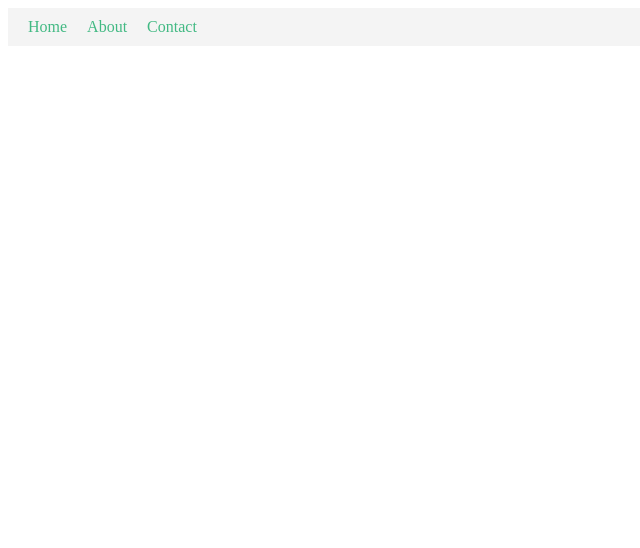
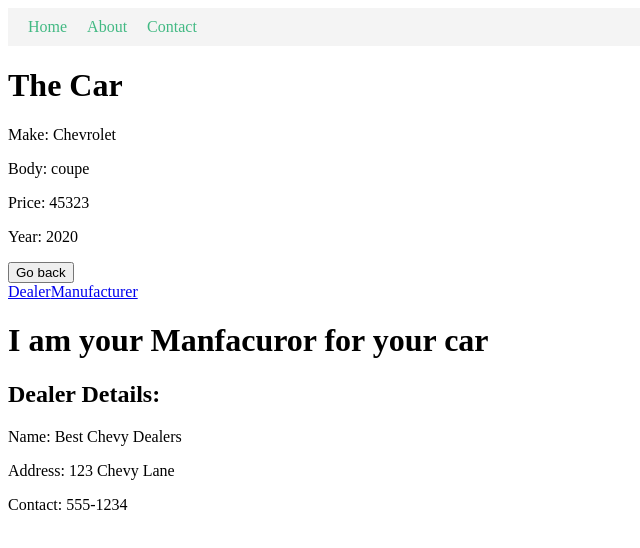
Before and after one commit to shivapabbu1/Vue_tutorial, a Vue app: page /car/1/manufacturer in a window 1280 px wide. Before the commit this address had no page. Shown: the top 548 px of the page, without its empty margins (0-640 px from the left). Built offline with nearby package versions, Linux system fonts and the light colour scheme.

Commit message:
dynamic routes

```diff
--- a/package.json
+++ b/package.json
@@ -11,7 +11,11 @@
     "component_pabbu": "^0.1.0",
     "component-shiva": "^0.1.0",
     "core-js": "^3.8.3",
+    "pabbu_components": "^0.1.0",
+    "shivapabbu1_comp": "^0.1.0",
+    "shivapabbu1_lib": "^0.1.0",
     "vue": "^3.2.13",
+    "vue-component-sp": "^1.0.0",
     "vue-router": "^4.4.0"
   },
   "devDependencies": {
--- a/src/App.vue
+++ b/src/App.vue
@@ -16,7 +16,9 @@
 
 <script>
 
+
 export default {
+
   name: 'App',
 
 };
--- /dev/null
+++ b/src/components/CarView.vue
@@ -0,0 +1,39 @@
+<script setup>
+import {RouterLink, RouterView, useRoute} from "vue-router"
+import {onMounted,ref} from "vue"
+import Cars from "../../src/data.json";
+import router from "@/router";
+
+const route = useRoute()
+
+const car = ref(null)
+const {id} = route.params
+
+onMounted(() => {
+   const c = Cars.find(c => c.id === parseInt(id));
+   car.value = c
+})
+
+</script>
+
+<template>
+    <div class="container">
+        <div v-if="car">
+            <h1>The Car</h1>
+            <p>Make: {{car.make}}</p>
+            <p>Body: {{car.body}}</p>
+            <p>Price: {{car.price}}</p>
+            <p>Year: {{car.year}}</p>
+            <button @click="router.back()">Go back</button>
+      <div>
+        <router-link :to="`${route.path}/dealer`">Dealer</router-link>
+        <router-link :to="`${route.path}/manufacturer`">Manufacturer</router-link>
+      </div>
+      <router-view></router-view>
+        </div>
+        <div v-else>
+            <h1>Car not found</h1>
+
+        </div>
+    </div>
+</template>
--- /dev/null
+++ b/src/components/DealerView.vue
@@ -0,0 +1,35 @@
+<script setup>
+import { useRoute } from 'vue-router';
+import { ref, onMounted } from 'vue';
+import Cars from '../../src/data.json';
+
+const route = useRoute();
+const car = ref(null);
+
+onMounted(() => {
+  const carId = parseInt(route.params.id);
+  car.value = Cars.find(c => c.id === carId);
+});
+</script>
+
+<template>
+  <main v-if="car">
+    <h1>I am your Dealer for your car</h1>
+
+    <div class="dealer-details">
+      <h2>Dealer Details:</h2>
+      <p>Name: {{ car.dealer.name }}</p>
+      <p>Address: {{ car.dealer.address }}</p>
+      <p>Contact: {{ car.dealer.contact }}</p>
+    </div>
+  </main>
+  <div v-else>
+    <h1>Car not found</h1>
+  </div>
+</template>
+
+<style scoped>
+.car-details, .dealer-details {
+  margin-bottom: 20px;
+}
+</style>
--- a/src/components/HomeApp.vue
+++ b/src/components/HomeApp.vue
@@ -1,21 +1,75 @@
 <template>
-    <div>
-<h1>hello home</h1>
- <MyButton>PLEASE CLICK</MyButton>
+  <main>
+    <h1>Hello Home</h1>
+    <label for="make-select">Make:</label>
+    <select id="make-select" v-model="make" @change="handleChange" >
+      <option selected="All">All</option>
+      <option value="Chevrolet">Chevy</option>
+      <option value="Porsche">Porsche</option>
+      <option value="Audi">Audi</option>
+    </select>
+    <div class="cards">
+      <div class="card" v-for="car in cars" :key="car.id" @click="router.push(`/car/${car.id}`)">
+        <h1>{{ car.make }}</h1>
+        <p>${{ car.price }}</p>
+      </div>
     </div>
+  </main>
 </template>
 
-<script>
-import {MyButton} from "component_pabbu"
-    export default {
+<script setup>
+import { ref, onMounted, watch } from 'vue';
+import { useRouter, useRoute } from 'vue-router';
+import CarsData from '../../src/data.json';
 
-        name:'HomeApp',
-        components:{
-            MyButton,
-        }
-    }
+const cars = ref(CarsData);
+const router = useRouter();
+const route = useRoute();
+const make = ref('');
+
+// Handle selection change
+const handleChange = () => {
+  router.push({ query: { make: make.value  }});
+};
+
+
+watch(make,()=>{
+  if(make.value) return cars.value=CarsData
+  else{
+    cars.value =CarsData.filter(c => c.make ===make.value)
+  }
+});
+
+onMounted(() => {
+
+  make.value = route.query.make ;
+
+});
 </script>
 
-<style lang="scss" scoped>
+<style scoped>
+.cards {
+  display: flex;
+  width: 1000px;
+  flex-wrap: wrap;
+  margin-top: 50px;
+  justify-content: center;
+}
 
+.card {
+  box-shadow: 1px 1px 10px rgba(0, 0, 0, 0.207);
+  padding: 15px;
+  width: 150px;
+  margin-right: 15px;
+  cursor: pointer;
+  margin-bottom: 20px;
+}
+
+.links {
+  padding: 20px;
+}
+
+.links a {
+  margin: 0 5px;
+}
 </style>
--- /dev/null
+++ b/src/components/ManfacturorView.vue
@@ -0,0 +1,35 @@
+<script setup>
+import { useRoute } from 'vue-router';
+import { ref, onMounted } from 'vue';
+import Cars from '../../src/data.json';
+
+const route = useRoute();
+const car = ref(null);
+
+onMounted(() => {
+  const carId = parseInt(route.params.id);
+  car.value = Cars.find(c => c.id === carId);
+});
+</script>
+
+<template>
+  <main v-if="car">
+    <h1>I am your Manfacuror for your car</h1>
+
+    <div class="dealer-details">
+      <h2>Dealer Details:</h2>
+      <p>Name: {{ car.dealer.name }}</p>
+      <p>Address: {{ car.dealer.address }}</p>
+      <p>Contact: {{ car.dealer.contact }}</p>
+    </div>
+  </main>
+  <div v-else>
+    <h1>Car not found</h1>
+  </div>
+</template>
+
+<style scoped>
+.car-details, .dealer-details {
+  margin-bottom: 20px;
+}
+</style>
--- /dev/null
+++ b/src/data.json
@@ -0,0 +1,110 @@
+[
+    {
+        "id": 1,
+        "make": "Chevrolet",
+        "body": "coupe",
+        "price": 45323,
+        "year": 2020,
+        "dealer": {
+      "name": "Best Chevy Dealers",
+      "address": "123 Chevy Lane",
+      "contact": "555-1234"
+    }
+    },
+    {
+        "id": 2,
+        "make": "Buick",
+        "body": "sedan",
+        "price": 25422,
+        "year": 2016,
+        "dealer": {
+            "name": "Porsche Excellence",
+            "address": "456 Porsche Blvd",
+            "contact": "555-5678"
+          }
+    },
+    {
+        "id": 3,
+        "make": "Porsche",
+        "body": "SUV",
+        "price": 77693,
+        "year": 2018,
+        "dealer": {
+            "name": "Porsche Excellence",
+            "address": "456 Porsche Blvd",
+            "contact": "555-5678"
+          }
+    },
+    {
+        "id": 5,
+        "make": "Audi",
+        "body": "SUV",
+        "price": 12242,
+        "year": 2011,
+        "dealer": {
+            "name": "Audi Specialists",
+            "address": "789 Audi Ave",
+            "contact": "555-9101"
+          }
+    },
+    {
+        "id": 6,
+        "make": "Chevrolet",
+        "body": "coupe",
+        "price": 145323,
+        "year": 2023,
+        "dealer": {
+      "name": "Best Chevy Dealers",
+      "address": "123 Chevy Lane",
+      "contact": "555-1234"
+    }
+    },
+    {
+        "id": 7,
+        "make": "Chevrolet",
+        "body": "SUV",
+        "price": 434,
+        "year": 2003,
+        "dealer": {
+      "name": "Best Chevy Dealers",
+      "address": "123 Chevy Lane",
+      "contact": "555-1234"
+    }
+    },
+    {
+        "id": 8,
+        "make": "Porsche",
+        "body": "Coupe",
+        "price": 277693,
+        "year": 2023,
+        "dealer": {
+            "name": "Porsche Excellence",
+            "address": "456 Porsche Blvd",
+            "contact": "555-5678"
+          }
+    },
+    {
+        "id": 9,
+        "make": "Audi",
+        "body": "sedan",
+        "price": 82242,
+        "year": 2019,
+        "dealer": {
+            "name": "Audi Specialists",
+            "address": "789 Audi Ave",
+            "contact": "555-9101"
+          }
+    },
+    {
+        "id": 10,
+        "make": "Chevrolet",
+        "body": "coupe",
+        "price": 45323,
+        "year": 2020,
+        "dealer": {
+      "name": "Best Chevy Dealers",
+      "address": "123 Chevy Lane",
+      "contact": "555-1234"
+    }
+    }
+]
--- a/src/main.js
+++ b/src/main.js
@@ -1,13 +1,8 @@
-// src/main.js
 import { createApp } from 'vue';
 import App from './App.vue';
 import router from './router/index';
 
-
-
 const app = createApp(App);
-
-
 
 app.use(router);
 app.mount('#app');
--- a/vue.config.js
+++ b/vue.config.js
@@ -1,8 +1,5 @@
 const { defineConfig } = require('@vue/cli-service');
 
 module.exports = defineConfig({
-  transpileDependencies: [
-    'component-shiva',
-    // Add other dependencies if needed
-  ]
+  transpileDependencies: true
 });
```
Also changed, not shown: src/router/index.js (+26 -3 lines), 1 other file (tests, documents, lock files or other folders).
